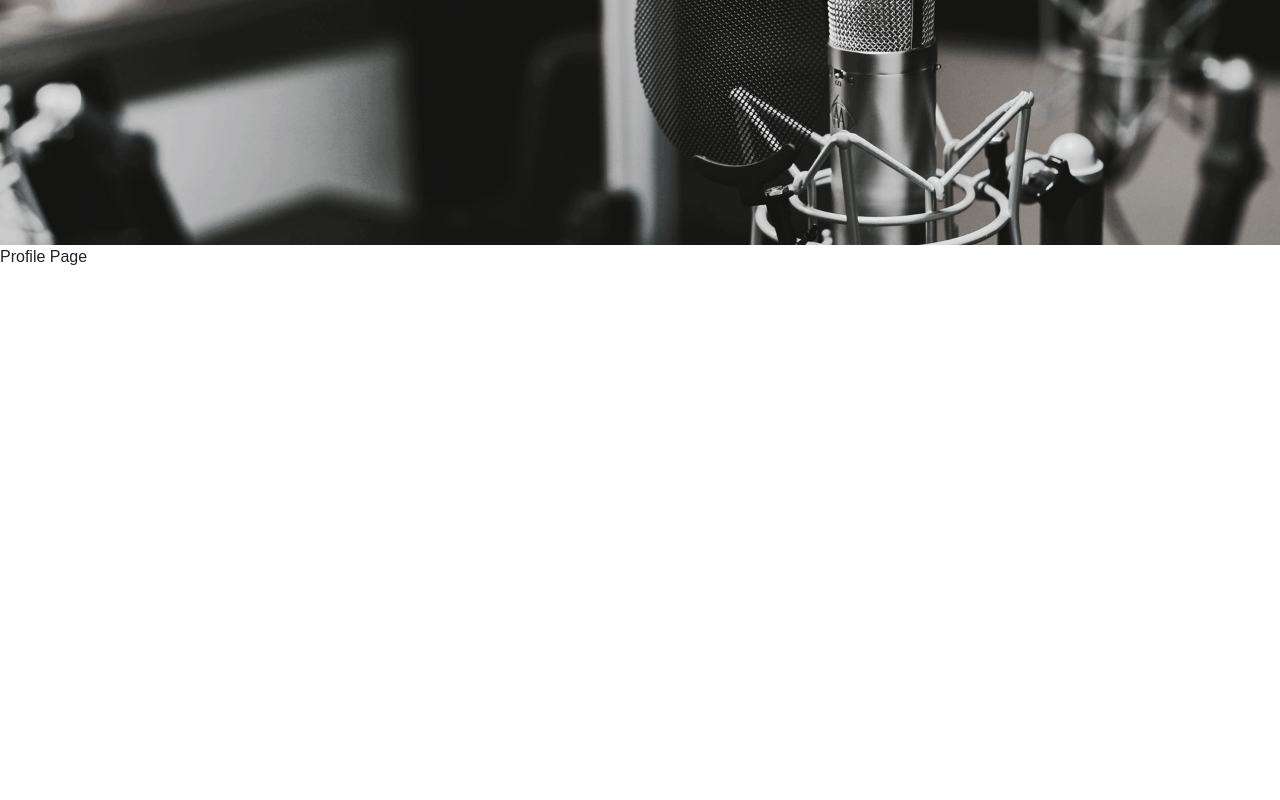
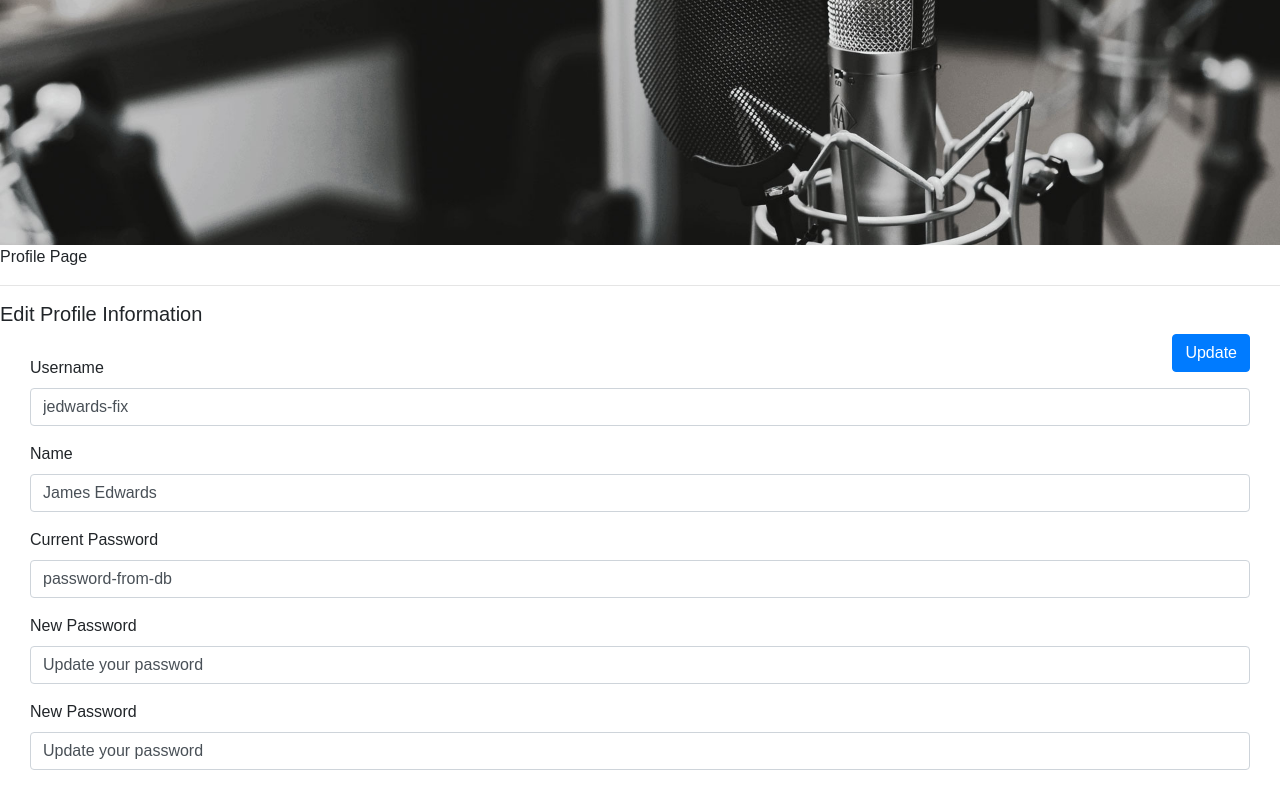
Before and after one commit to Prescientje/react-podcaster, a React (Create React App) app: page /profile in a window 1280 px wide. Shown: the part 211-1011 px from the top of the page. Before the commit the page ends 800 px from the top, so only its background shows below. Built offline with nearby package versions, Linux system fonts and the light colour scheme; sample sign-in values are in the browser's storage.

Commit message:
begin work on edit profile page

```diff
--- /dev/null
+++ b/src/components/EditProfile/EditProfile.css
@@ -0,0 +1,3 @@
+.edit-profile {
+    margin: 30px;
+}
--- /dev/null
+++ b/src/components/EditProfile/EditProfile.js
@@ -0,0 +1,101 @@
+import React, { Component } from 'react';
+import './EditProfile.css'
+
+class EditProfile extends Component {
+
+    constructor(props) {
+        super(props);
+        this.state = {
+            username: 'jedwards-fix',
+            name: 'James Edwards',
+            email: 'email-from-db',
+            password: 'password-from-db',
+            newPassword1: 'Update your password',
+            newPassword2: 'Update your password'
+        };
+    }
+
+    componentDidMount() {
+      this.retrieveUserWithUsername('jedwards');
+    }
+
+    retrieveUserWithUsername = (username) => {
+        return -1;
+    }
+
+    handleChangeName = (event) => {
+        this.setState({
+            name: event.target.value
+        });
+    }
+
+    handleChangeOldPassword = (event) => {
+        this.setState({
+            password: event.target.value
+        });
+    }
+
+    handleChangeNewPassword1 = (event) => {
+        this.setState({
+            newPassword1: event.target.value
+        });
+    }
+
+    handleChangeNewPassword2 = (event) => {
+        this.setState({
+            newPassword2: event.target.value
+        });
+    }
+
+    handleChangePassword = (event) => {
+        // if both password fields match and old password is correct
+        if (this.state.newPassword1 === this.state.newPassword2) {
+            this.setState({
+                password: event.target.value
+            });
+        }
+    }
+
+    updateUserInfo = () => {
+        // update info in db
+        return 0;
+    }
+
+    render() {
+        return (
+            <span>
+                <h5>Edit Profile Information</h5>
+                <button className="btn btn-primary update-podcast-btn" onClick={this.updateUserInfo}>Update</button>
+                <form className="edit-profile">
+                    <div className="form-group">
+                        <label htmlFor="username">Username</label>
+                        <input type="text" className="form-control" id="username" placeholder="Username"
+                            value={this.state.username} readonly />
+                    </div>
+                    <div className="form-group">
+                        <label htmlFor="editName">Name</label>
+                        <input type="text" className="form-control" id="editName" placeholder="Update your name"
+                            value={this.state.name} onChange={this.handleNameTitle} />
+                    </div>
+                    <div className="form-group">
+                        <label htmlFor="oldPassword">Current Password</label>
+                        <input type="text" className="form-control" id="oldPassword" placeholder="Enter current password"
+                            value={this.state.password} onChange={this.handleChangeOldPassword} />
+                    </div>
+                    <div className="form-group">
+                        <label htmlFor="newPassword1">New Password</label>
+                        <input type="text" className="form-control" id="newPassword1" placeholder="Enter new password"
+                            value={this.state.newPassword1} onChange={this.handleChangeNewPassword1} />
+                    </div>
+                    <div className="form-group">
+                        <label htmlFor="newPassword2">New Password</label>
+                        <input type="text" className="form-control" id="newPassword2" placeholder="Enter new password again"
+                            value={this.state.newPassword2} onChange={this.handleChangeNewPassword2} />
+                    </div>
+                </form>
+            </span>
+        );
+    }
+}
+
+export default EditProfile;
--- a/src/containers/Profile/Profile.js
+++ b/src/containers/Profile/Profile.js
@@ -1,5 +1,6 @@
 import React, { Component } from 'react';
 import './profile.css';
+import EditProfile from '../../components/EditProfile/EditProfile';
 
 class Profile extends Component {
 
@@ -7,6 +8,8 @@ class Profile extends Component {
     return (
       <div className="profile">
         Profile Page
+        <hr />
+        <EditProfile />
       </div>
     );
   }
```
